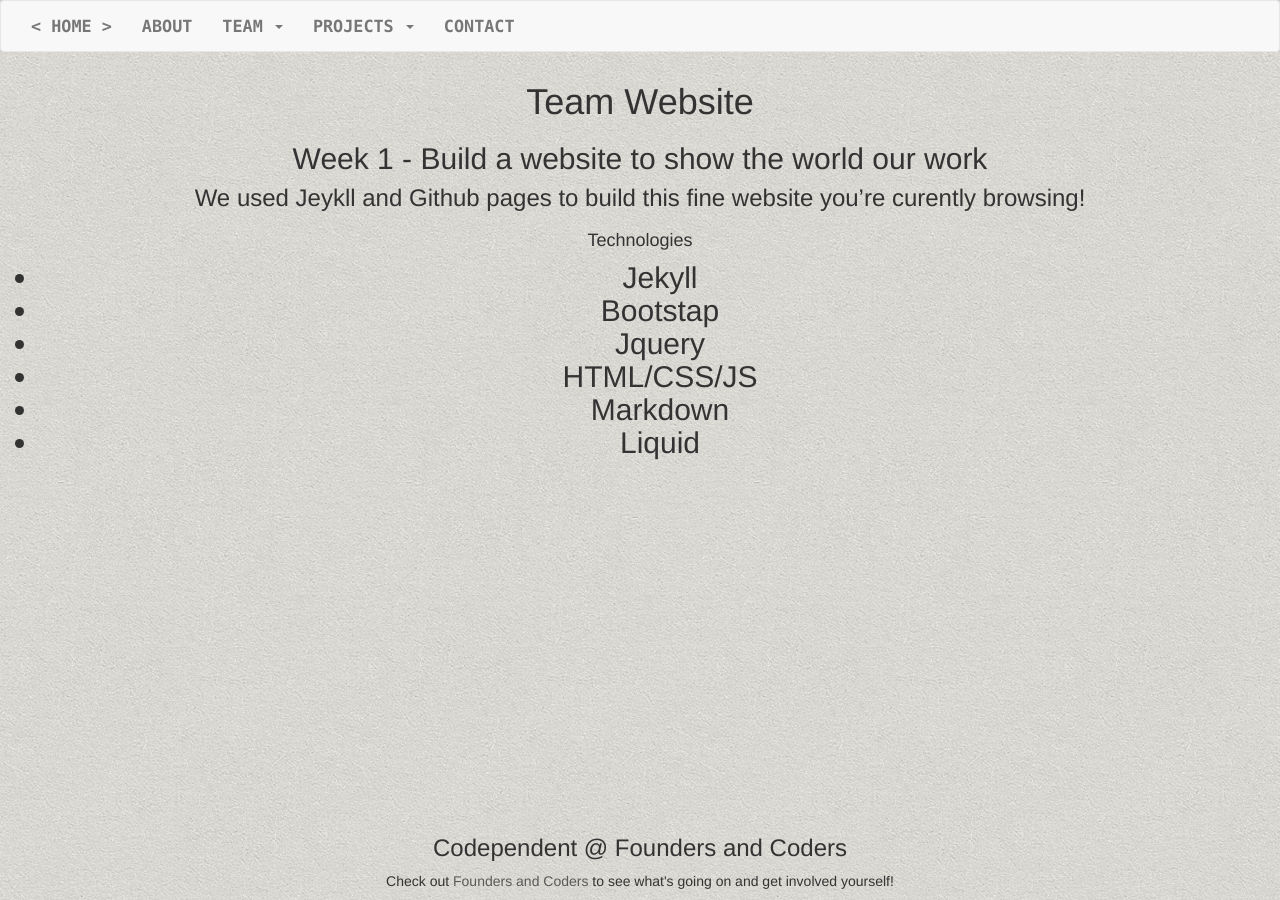
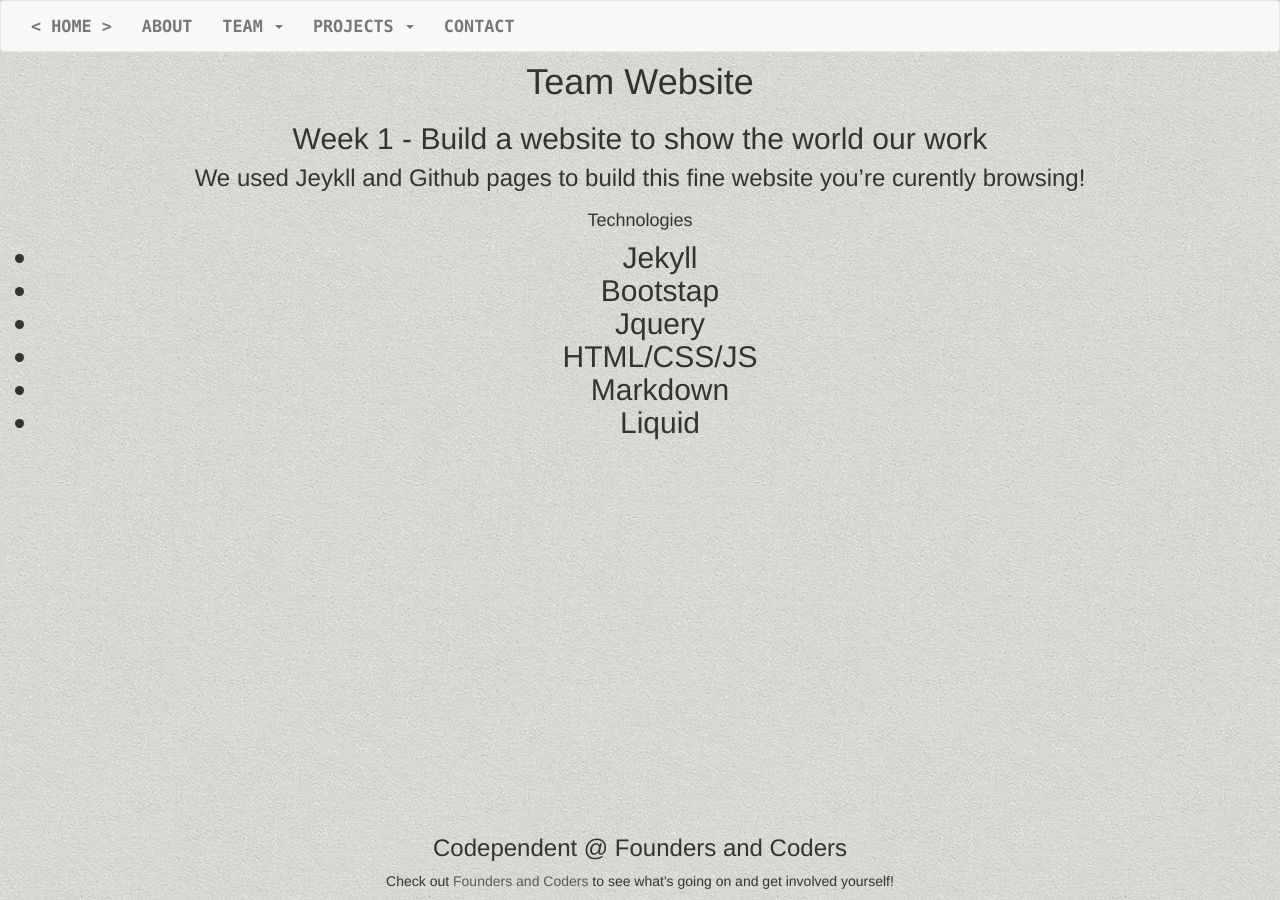
Before and after one commit to codependentfc/codependentfc.github.io, a Jekyll site: the page built from projects/week1.md, in a window 1280 px wide. Built offline with Jekyll 4.4.1, drawn with Linux system fonts in a browser that asks for light colours; nearby versions of some CDN libraries.

Commit message:
fixed gap between nav and banner

```diff
--- a/_layouts/project.html
+++ b/_layouts/project.html
@@ -6,6 +6,6 @@ layout: default
 
 <h2 class='centerMe'>{{page.tagline}}
 
-<div class='centerMe'>
+<div>
 	{{content}}
 </div>
--- a/css/main.css
+++ b/css/main.css
@@ -223,6 +223,9 @@ body {
   text-align: center;
 }
 
+.navbar {
+  margin-bottom: 0;
+}
 
 .nav {
   font-family: Consolas;
```
